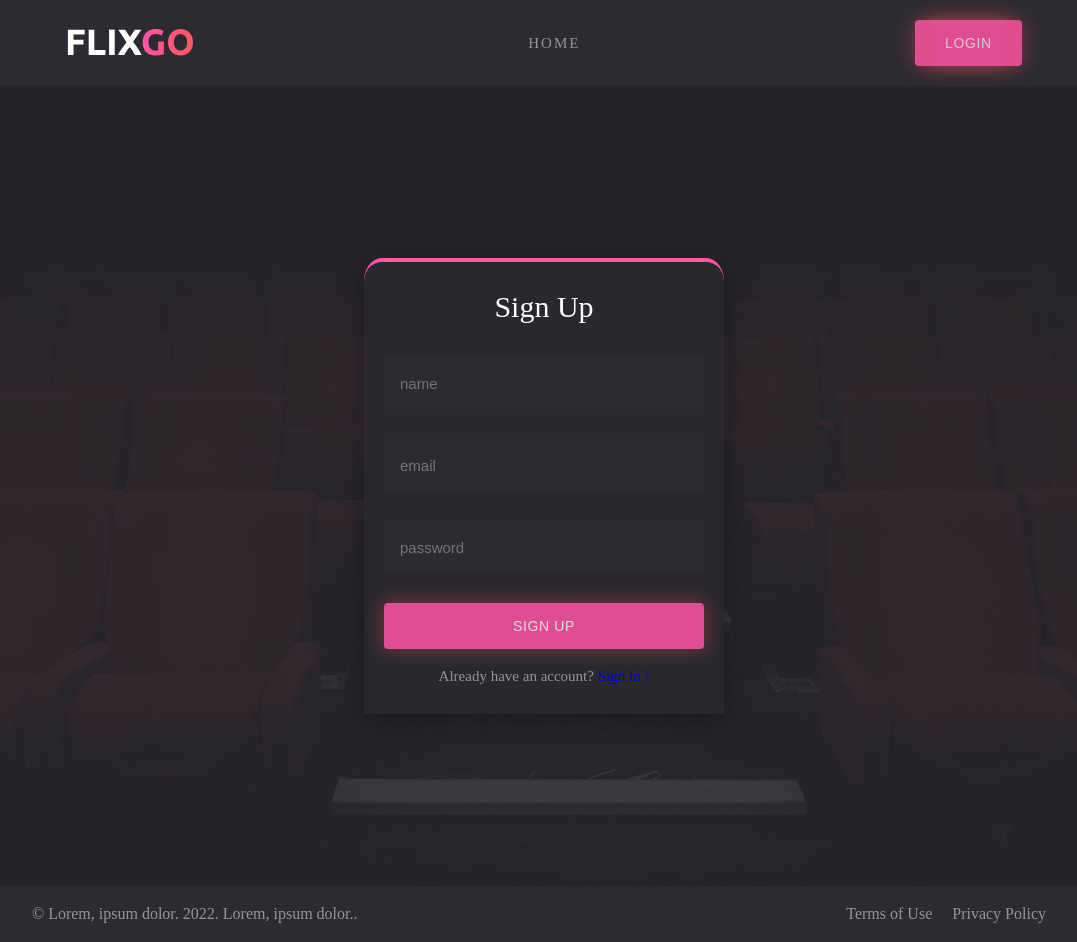
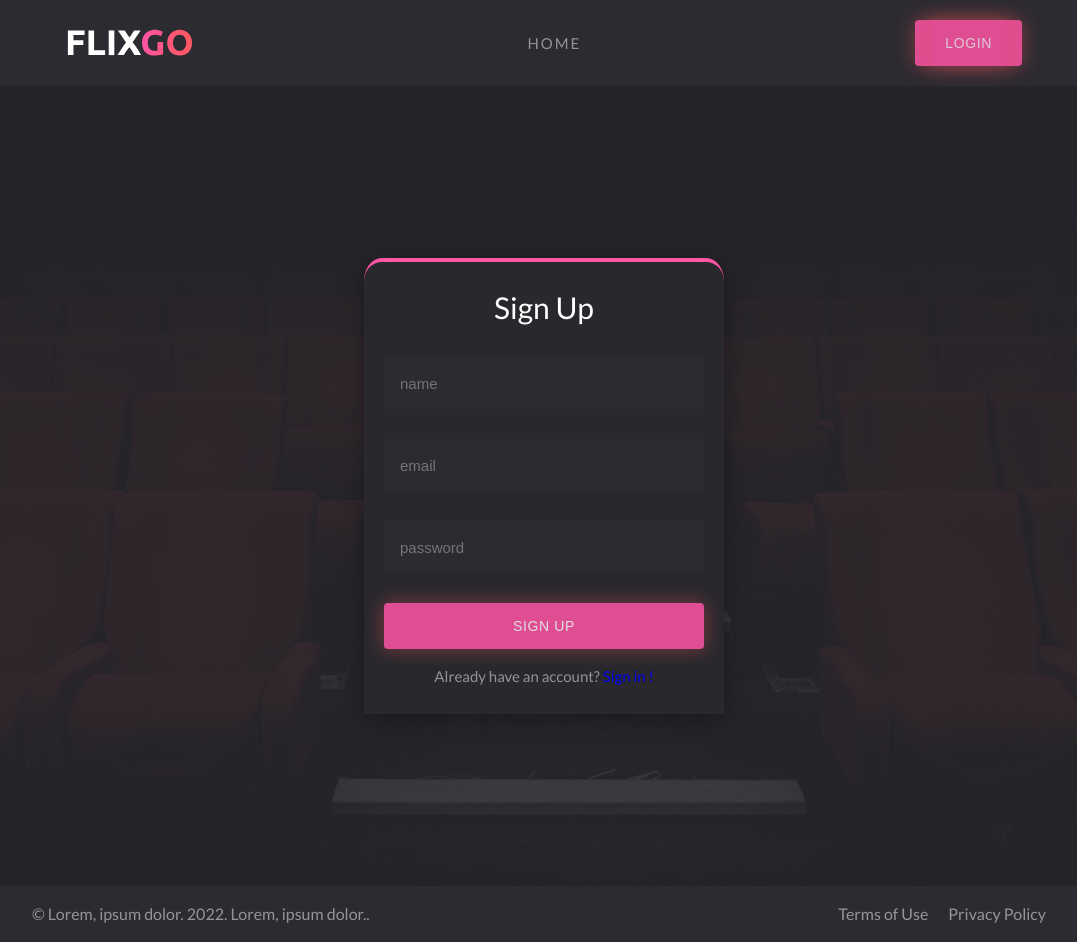
Before and after one commit to aydanramazanli/moviedb-react, a React (Create React App) app: page /register in a window 1280 px wide. Shown: the whole page, without its empty margins (96-1173 px from the left). Built offline with nearby package versions, Linux system fonts and the light colour scheme.

Commit message:
added alternative static movie image

```diff
--- a/src/App.js
+++ b/src/App.js
@@ -1,4 +1,5 @@
 import { Routes, Route } from 'react-router-dom';
+import './style/_style.scss';
 import SignUp from './pages/registration/SignUp/SignUp';
 import Login from './pages/registration/Login/Login';
 import Home from './pages/Home/Home';
@@ -6,7 +7,6 @@ import Navbar from './components/Navbar/Navbar';
 import WishList from './components/WishList/WishList';
 import MovieDetail from './components/MovieDetail/MovieDetail';
 import Footer from './components/Footer/Footer';
-import './style/_style.scss';
 import Account from './components/Account/Account';
 
 function App () {
--- a/src/components/SingleMovie/SingleMovie.jsx
+++ b/src/components/SingleMovie/SingleMovie.jsx
@@ -1,10 +1,13 @@
 import { useContext } from 'react';
 import { GlobalContext } from '../../service/context/GlobalState';
 import './_singleMovie.scss';
+import movieImage from '../../images/nomoviepic.jpg';
 
 import { Link } from 'react-router-dom';
 
 export default function SingleMovie ({ movie }) {
+  console.log(movie.backdrop_path);
+  const image = (movie.backdrop_path === null || movie.poster_path === null) ? movieImage : `https://image.tmdb.org/t/p/original/${movie.backdrop_path || movie.poster_path}`;
   const { addMovieList, wishList } = useContext(GlobalContext);
   const wishMovie = wishList.find(i => i.id === movie.id);
 
@@ -12,7 +15,7 @@ export default function SingleMovie ({ movie }) {
     <div className="movie">
       <Link to={`/detail/${movie.id}`}>
       <div className="movie-img">
-        <img src={ `https://image.tmdb.org/t/p/original/${movie.backdrop_path || movie.poster_path}`} alt="background" />
+        <img src={image} alt="background" />
       </div>
       </Link>
       <div className="movie-footer">
--- a/src/index.js
+++ b/src/index.js
@@ -2,9 +2,7 @@ import React from 'react';
 import ReactDOM from 'react-dom/client';
 import { BrowserRouter } from 'react-router-dom';
 import { GlobalProvider } from './service/context/GlobalState.jsx';
-
 import App from './App';
-import './reset.css';
 
 const root = ReactDOM.createRoot(document.getElementById('root'));
 root.render(
--- a/src/style/_style.scss
+++ b/src/style/_style.scss
@@ -1,7 +1,8 @@
+@import "./reset";
+@import "./variables";
+@import "./mixins";
 
-@import './variables';
-@import './mixins';
-body{
-    position: relative;
-
+body {
+  font-family: "Lato";
+  position: relative;
 }
```
Also changed, not shown: src/images/mainbg.jpg (deleted), src/style/_reset.scss (renamed from src/reset.css).
